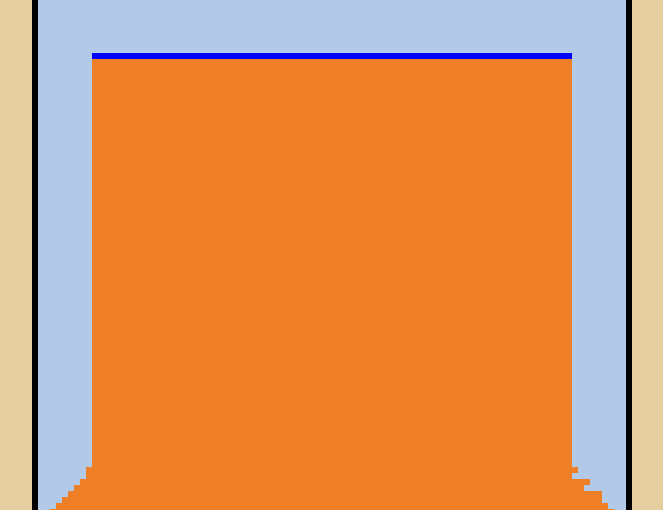
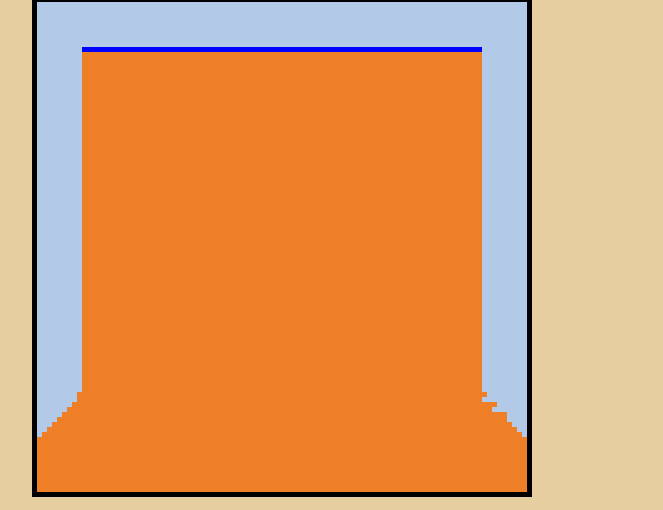
Before and after one commit to ablakey/automata, a website built with Parcel: page src/index.html in a window 1280 px wide. Shown: the part 67-577 px from the top of the page, without its empty margins (308-971 px from the left). Built offline with nearby package versions, Linux system fonts and the light colour scheme.

Commit message:
css progress

```diff
--- a/src/Engine.ts
+++ b/src/Engine.ts
@@ -28,8 +28,6 @@ export class Engine {
     this.imageData = this.ctx.createImageData(SIM_SIZE, SIM_SIZE);
     this.buffer = new Uint32Array(this.imageData.data.buffer);
 
-    this.resizeCanvas();
-
     // Initialize the area with walls and empty.
     for (let x = 0; x < SIM_SIZE; x++) {
       for (let y = 0; y < SIM_SIZE; y++) {
@@ -57,23 +55,6 @@ export class Engine {
 
     // Initialize and begin loop.
     requestAnimationFrame(this.frameRequestCallback.bind(this));
-  }
-
-  /**
-   * Set up canvas dimensions. This is kinda janky but the CSS is driving me mad. The canvas needs to always be a
-   * square and fill as much space as posible without overflowing other elements.
-   *
-   * We allow flexbox to fill whatever space is leftover with #viewport, and then find the smallest dimension: width
-   * or height, and set the canvas to those. We then remove `flex-grow: 1` in order to give back any remaining space
-   * to the UI elements below.
-   */
-  private resizeCanvas() {
-    const canvas = document.querySelector<HTMLCanvasElement>("#canvas")!;
-    const frame = document.querySelector<HTMLDivElement>("#viewport")!;
-    const canvasSize = Math.min(frame.offsetWidth, frame.offsetHeight);
-    canvas.style.width = `${canvasSize}px`;
-    canvas.style.height = `${canvasSize}px`;
-    frame.style.flexGrow = "unset";
   }
 
   private frameRequestCallback(elapsed: number) {
--- a/src/index.html
+++ b/src/index.html
@@ -5,14 +5,12 @@
     <meta name="viewport" content="width=device-width, initial-scale=1, maximum-scale=1,user-scalable=no" />
   </head>
   <body>
-    <div id="frame">
-      <h1>Automata</h1>
-      <div id="viewport">
-        <canvas id="canvas"></canvas>
-      </div>
-      <div id="controls"></div>
-      <a id="about" href="about.html">About | Help</a>
+    <h1>Automata</h1>
+    <div id="viewport">
+      <canvas id="canvas"></canvas>
     </div>
+    <div id="controls"></div>
+    <a id="about" href="about.html">About | Help</a>
     <link rel="stylesheet" href="styles.css" type="text/css" />
     <script type="module" src="main.ts"></script>
   </body>
--- a/src/styles.css
+++ b/src/styles.css
@@ -15,11 +15,15 @@ html {
 }
 
 body {
-  margin: 4px;
-  height: 100%;
   display: flex;
-  justify-content: center;
+  flex-direction: column;
+  align-items: center;
   background-color: #e6cea0;
+  position: absolute;
+  top: 0;
+  left: 0;
+  bottom: 0;
+  right: 0;
 }
 
 body * {
@@ -28,22 +32,16 @@ body * {
   color: #000;
 }
 
-#frame {
-  display: flex;
-  flex-direction: column;
-  align-items: center;
-  height: 100%;
-  width: 100%;
-}
-
 #viewport {
-  flex-grow: 1;
   width: 100%;
   display: flex;
-  justify-content: center;
 }
 
 #canvas {
+  background-color: #000;
+  width: 100%;
+  max-width: 500px;
+  aspect-ratio: 1;
   image-rendering: pixelated;
 }
 
```
